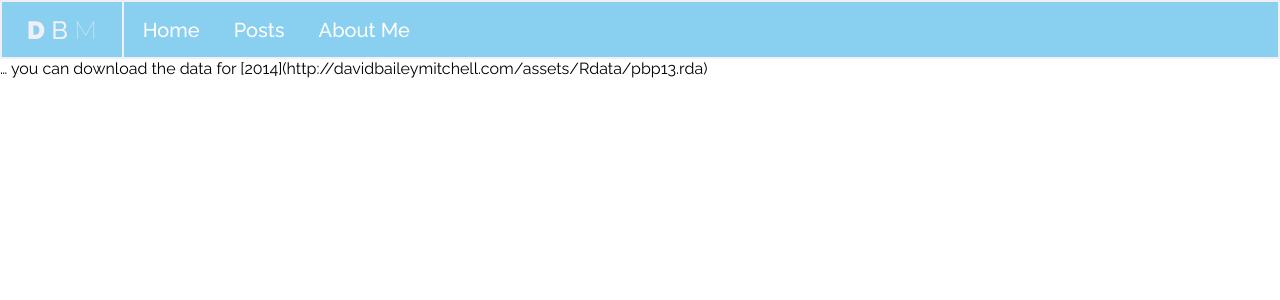
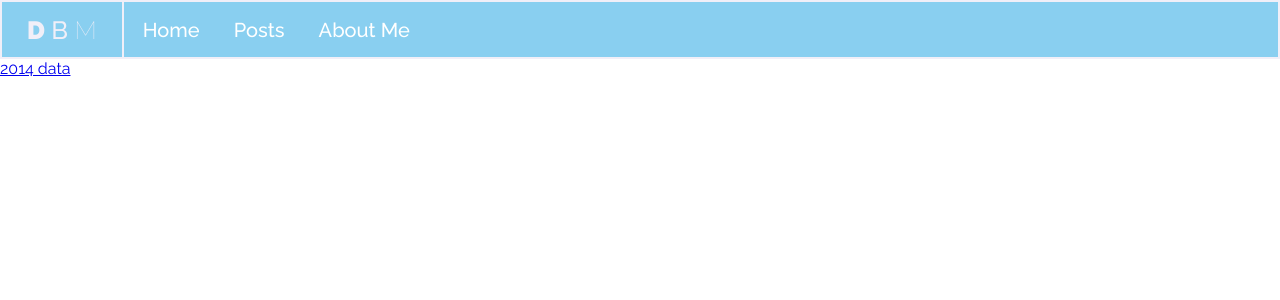
Before and after one commit to davidbmitchell/davidbmitchell.github.io, a Jekyll site: the page built from assets/index.html, in a window 1280 px wide. Shown: the top 300 px of the page. Built offline with Jekyll 4.4.1, drawn with Linux system fonts in a browser that asks for light colours.

Commit message:
r data fix

```diff
--- a/assets/index.html
+++ b/assets/index.html
@@ -2,4 +2,4 @@
 layout: default
 title: About Me
 ---
-… you can download the data for [2014]({{site.url}}/assets/Rdata/pbp13.rda)
+<a href="/assets/Rdata/pbp13.rda">2014 data</a>
```
